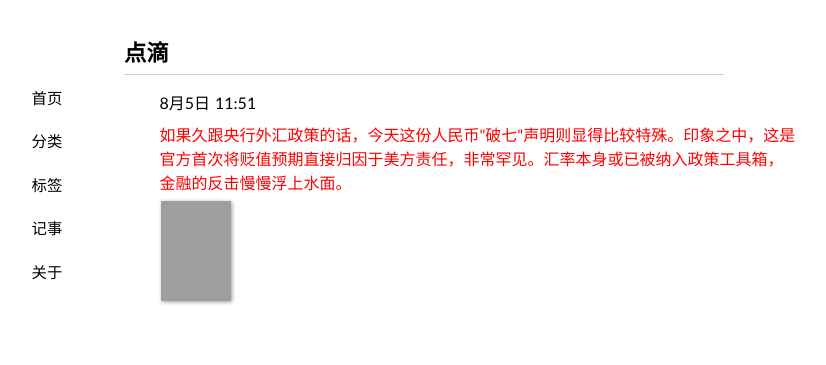
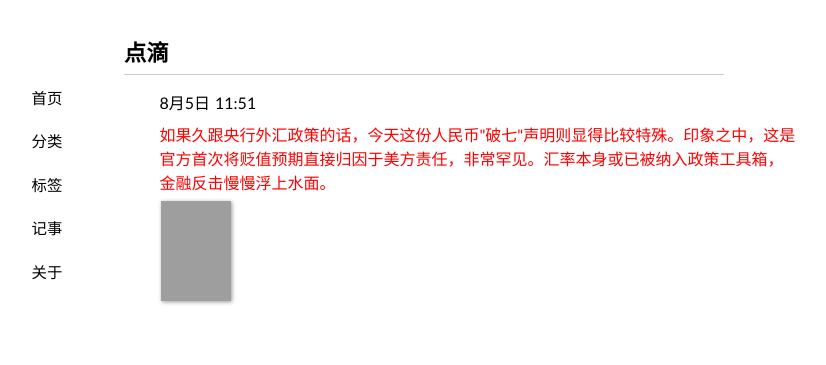
Before and after one commit to wuyy2007/wanguolin.github.io, a Jekyll site: the page built from tlog/index.md, in a window 1280 px wide. Shown: the top 365 px of the page, without its empty margins (216-1042 px from the left). Built offline with Jekyll 4.4.1, drawn with Linux system fonts in a browser that asks for light colours; nearby versions of some CDN libraries; some web fonts are replaced; grey boxes are pictures that could not be loaded.

Commit message:
Update index.md

```diff
--- a/tlog/index.md
+++ b/tlog/index.md
@@ -114,7 +114,7 @@ comments: no
 
 		<span  class = "space">
 			<p>8月5日 11:51</p>
-			<font  color="red">如果久跟央行外汇政策的话，今天这份人民币"破七"声明则显得比较特殊。印象之中，这是官方首次将贬值预期直接归因于美方责任，非常罕见。汇率本身或已被纳入政策工具箱，金融的反击慢慢浮上水面。</font>
+			<font  color="red">如果久跟央行外汇政策的话，今天这份人民币"破七"声明则显得比较特殊。印象之中，这是官方首次将贬值预期直接归因于美方责任，非常罕见。汇率本身或已被纳入政策工具箱，金融反击慢慢浮上水面。</font>
 			<div class="over"></div><!--背景层-->
 			<div class="logoImg amplifyImg"><!--注意：此处的amlifyImg不可少-->
 			<table><tr>
```
